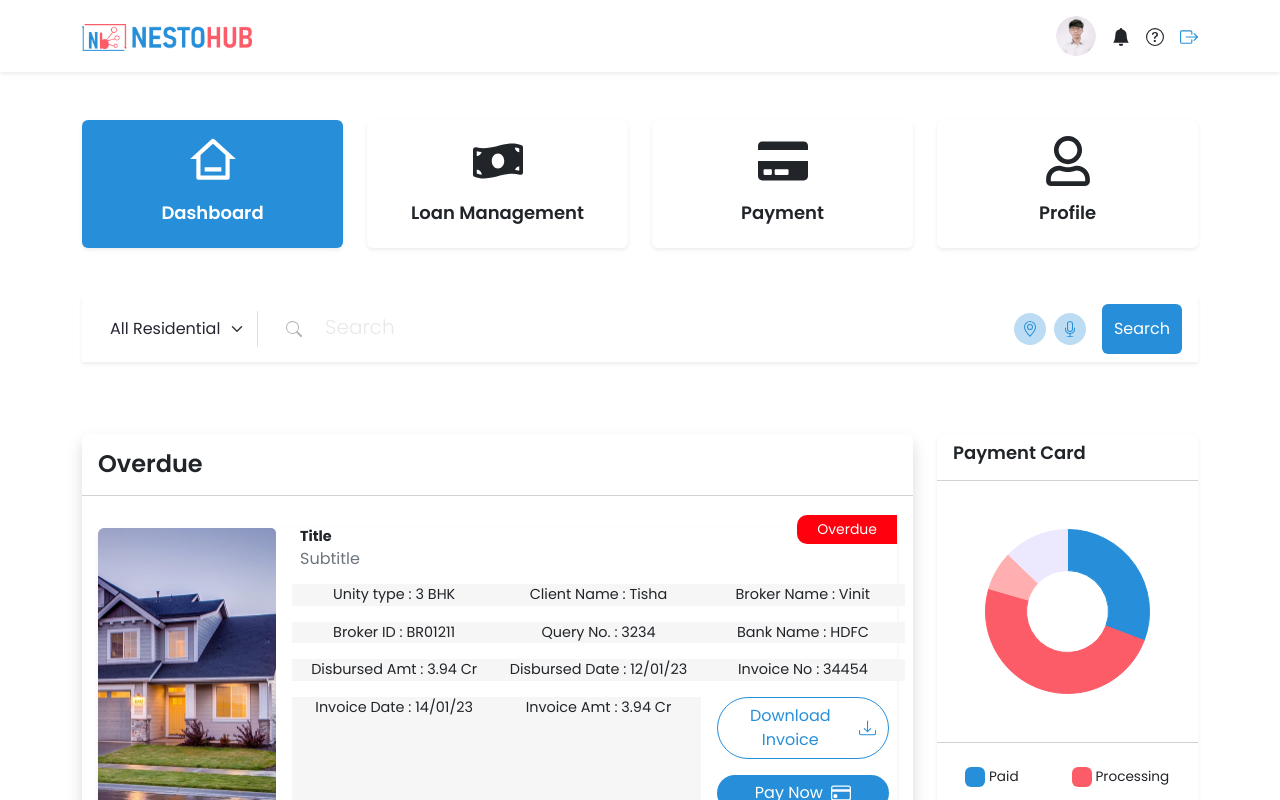
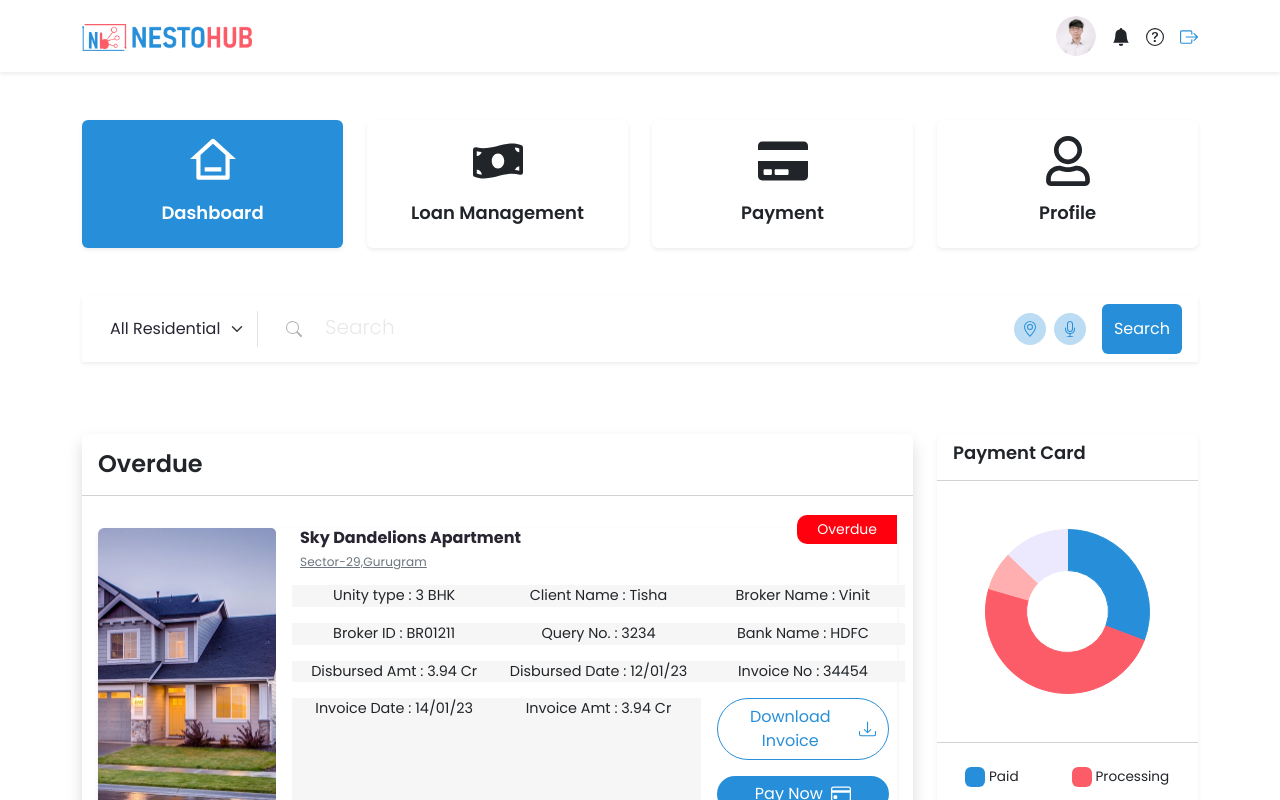
Before and after one commit to Vivekackrolix/Nesto-Frontend, a React (Create React App) app: page /home-dashboard in a window 1280 px wide. Shown: the top 800 px of the page. Built offline with nearby package versions, Linux system fonts and the light colour scheme.

Commit message:
dashboard page card content css styling and browse more functionality added

```diff
--- a/src/dashboard/dashboard-card-big/DashboardChildCard.js
+++ b/src/dashboard/dashboard-card-big/DashboardChildCard.js
@@ -35,7 +35,6 @@ const acceptedLoanQueriesData = [
 const DashboardChildCard = ({ cardType }) => {
   return (
     <Card className="border-0 shadow-sm mt-3">
-      {/* <Card.Body className="d-flex p-0"> */}
       <Card.Body className="row p-0">
         <Col className="d-flex col-auto">
           <Card.Img
@@ -59,18 +58,18 @@ const DashboardChildCard = ({ cardType }) => {
           )}
 
           <Row className="g-3">
-            <Col xs={12} className="bg-transparent gap-2">
+            <Col xs={12} className="bg-transparent gap-2 dashboard-cards-title">
               <Card.Title className="d-flex justify-content-start fw-bold">
-                Title
+                Sky Dandelions Apartment
               </Card.Title>
-              <Card.Subtitle className="d-flex justify-content-start text-muted">
-                Subtitle
+              <Card.Subtitle className="d-flex justify-content-start text-muted mt-1">
+                Sector-29,Gurugram
               </Card.Subtitle>
             </Col>
             {cardType === 'overdue' &&
               overdueColumnsData.map(({ label, value }, index) => (
                 <Col key={index} xs={12} md={4} className="text-truncate">
-                  {label} : {value}
+                  <span>{label}</span> : <span>{value}</span>
                 </Col>
               ))}
             {cardType === 'overdue' && (
--- a/src/dashboard/dashboard-card-big/DashboardParentCard.css
+++ b/src/dashboard/dashboard-card-big/DashboardParentCard.css
@@ -5,3 +5,17 @@
 .dashboard-parent-card .text-truncate {
   font-size: 0.9rem;
 }
+
+.dashboard-cards-title .card-subtitle {
+  font-weight: 400;
+  font-size: 12.07px;
+  letter-spacing: 0.01em;
+  text-decoration-line: underline;
+  color: var(--silver-surfer);
+}
+
+.dashboard-cards-title .card-title {
+  font-weight: 700;
+  font-size: 16px;
+  color: var(--cold-steel-color);
+}
--- a/src/dashboard/dashboard-card-big/DashboardParentCard.js
+++ b/src/dashboard/dashboard-card-big/DashboardParentCard.js
@@ -1,10 +1,17 @@
 import { Card, Row, Col, Button } from 'react-bootstrap';
 import DashboardChildCard from './DashboardChildCard';
 import './DashboardParentCard.css';
+import { useState } from 'react';
 
 const DashboardParentCard = ({ title, cardType }) => {
+  const [showMore, setShowMore] = useState(false);
+
+  const handleShowMore = () => {
+    setShowMore(true);
+  };
+
   return (
-    <Card className="border-0 shadow mb-4 dashboard-parent-card">
+    <Card className="border-0 shadow mb-5 dashboard-parent-card">
       <Card.Header className="bg-transparent py-3">
         <h5 className="mb-0 fw-semibold">{title}</h5>
       </Card.Header>
@@ -13,15 +20,22 @@ const DashboardParentCard = ({ title, cardType }) => {
           <Col xs={12}>
             <DashboardChildCard cardType={cardType} />
           </Col>
-          <Col xs={12}>
-            <DashboardChildCard cardType={cardType} />
-          </Col>
+          {showMore && (
+            <Col xs={12}>
+              <DashboardChildCard cardType={cardType} />
+            </Col>
+          )}
         </Row>
       </Card.Body>
       <Card.Footer className="bg-transparent border-0 d-flex justify-content-center align-items-center py-3">
-        <Button className="btn-color-outline-secondary rounded-100">
-          Browse More
-        </Button>
+        {!showMore && (
+          <Button
+            className="btn-color-outline-secondary rounded-100"
+            onClick={handleShowMore}
+          >
+            Browse More
+          </Button>
+        )}
       </Card.Footer>
     </Card>
   );
--- a/src/index.css
+++ b/src/index.css
@@ -13,6 +13,7 @@
   --bg-red: #ff000e;
   --bg-red-darker: #b7010d;
   --gray-color: #b3b4b8;
+  --silver-surfer: #7d7f88;
 
   /* divider */
   --divider: #d3d3d3;
```
